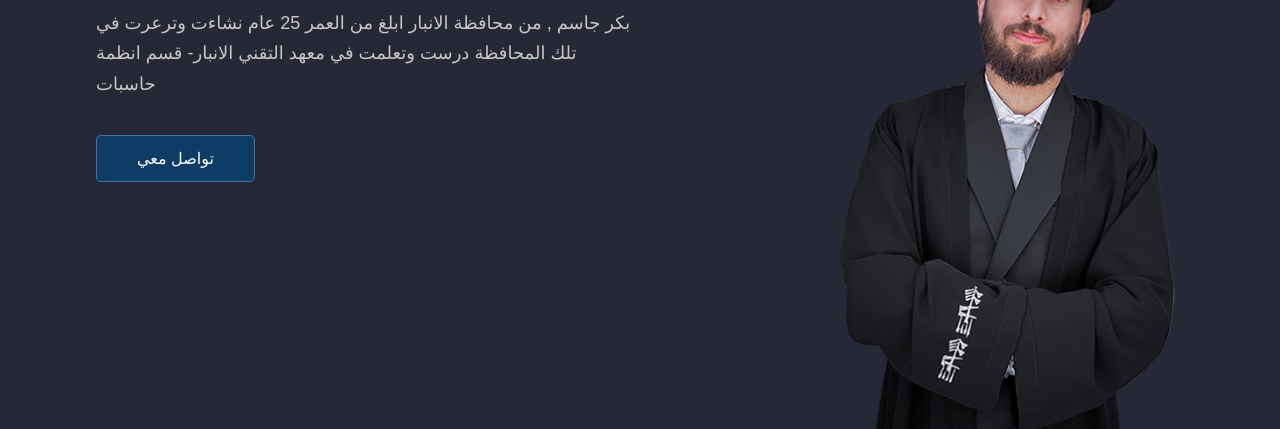
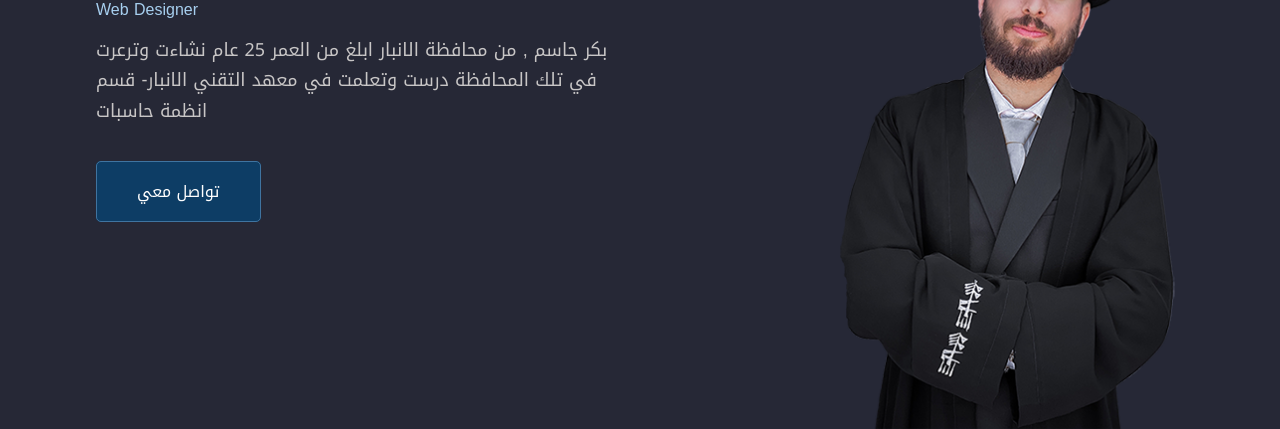
Before and after one commit to PPFFP/mr.bakr, a plain HTML site: page index.html in a window 1280 px wide. Shown: the part 371-800 px from the top of the page. Drawn offline with Linux system fonts and the light colour scheme; a web font is replaced by a local one.

Commit message:
Update style.css

```diff
--- a/css/style.css
+++ b/css/style.css
@@ -1,8 +1,10 @@
+@import url('https://fonts.googleapis.com/css2?family=Noto+Kufi+Arabic:wght@200;300;400&display=swap');
+
 *{
     padding: 0;
     margin: 0;
     box-sizing: border-box;
-    font-family: sans-serif;
+    font-family: 'Noto Kufi Arabic', sans-serif;
     text-decoration: none;
 }
 
```
